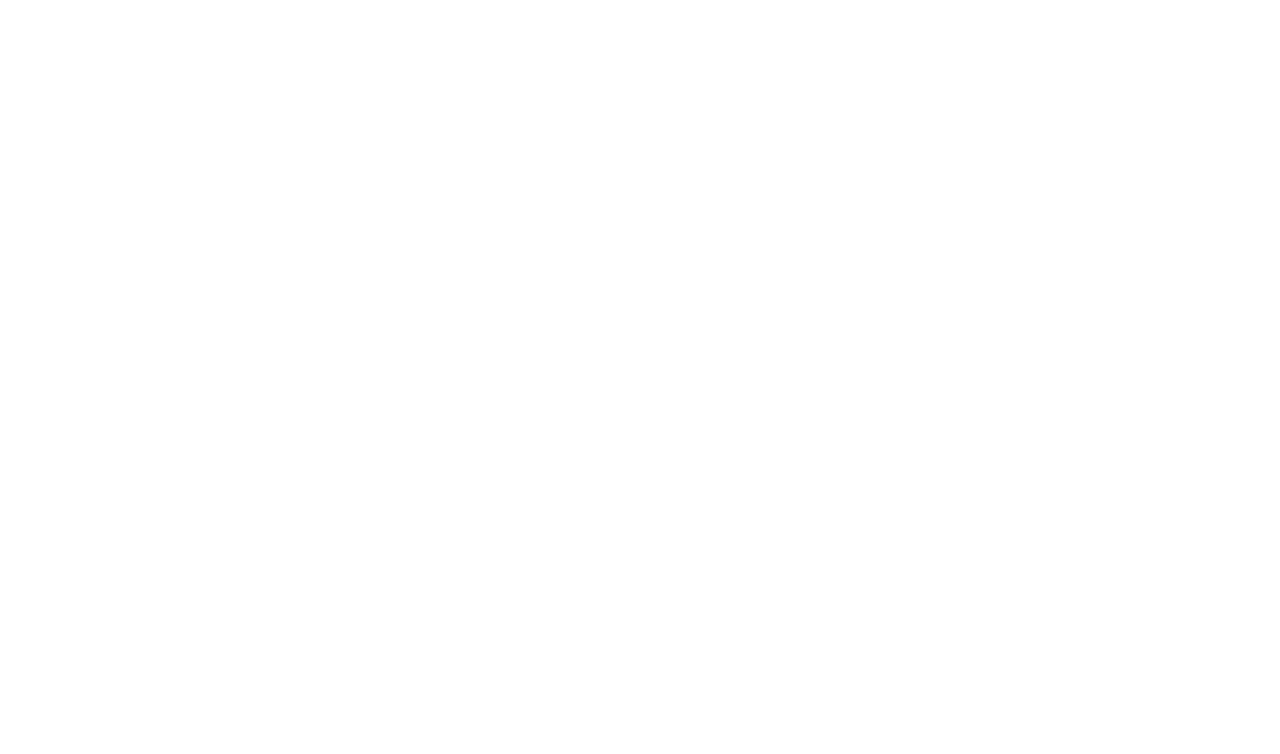
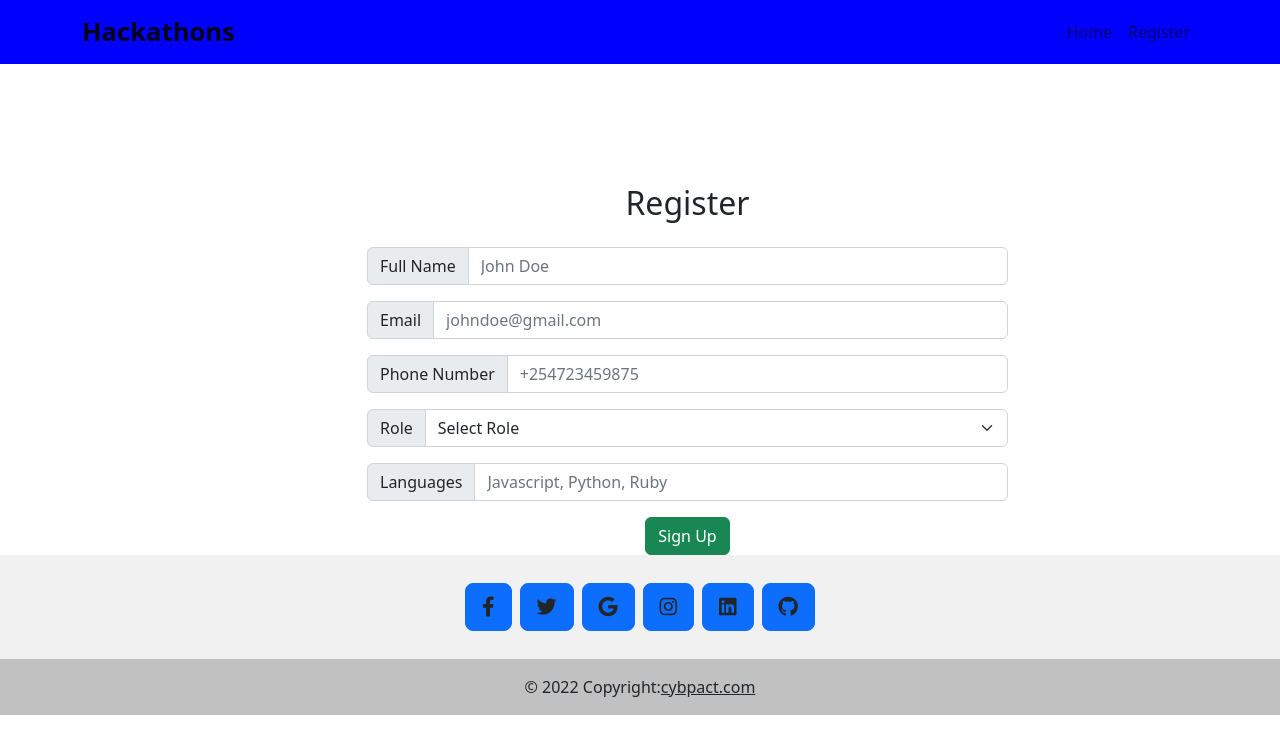
Before and after one commit to layersony/hackathon-frontend, a React (Create React App) app: page /register/user in a window 1280 px wide. Shown: the top 754 px of the page. Built offline with nearby package versions, Linux system fonts and the light colour scheme; a web font is replaced by a local one.

Commit message:
add backend live links

```diff
--- a/package.json
+++ b/package.json
@@ -2,7 +2,7 @@
   "name": "frontend_hackathon",
   "version": "0.1.0",
   "private": true,
-  "homepage": "http://layersony.github.io/hackathon-frontend",
+  "homepage": "https://hackathonbackend.cybpact.com",
   "dependencies": {
     "@fortawesome/fontawesome-svg-core": "^6.2.0",
     "@fortawesome/free-brands-svg-icons": "^6.2.0",
--- a/src/Components/CreateEvent.js
+++ b/src/Components/CreateEvent.js
@@ -22,7 +22,7 @@ function CreateEvent() {
   const { id } = useParams()
   // get hackathon data
   useEffect(() => {
-    const baseUrl = `http://localhost:9292/hackathon/${id}`
+    const baseUrl = `https://hackathonbackend.cybpact.com/hackathon/${id}`
     const fetchData = async () => {
       const data = await fetch(baseUrl)
       const json = await data.json()
@@ -36,7 +36,7 @@ function CreateEvent() {
   function handleSubmit(event) {
     event.preventDefault();
 
-    const baseUrl = `http://localhost:9292/book/event`
+    const baseUrl = `https://hackathonbackend.cybpact.com/book/event`
 
     if (formData.email.length > 0) {
       formData['hackathon_uniq_id'] = id
--- a/src/Components/CreateUser.js
+++ b/src/Components/CreateUser.js
@@ -29,7 +29,7 @@ function CreateUser(){
   // Submit form data
   function handleSubmit(event) {
     event.preventDefault();
-    const baseUrl = "http://localhost:9292/user"
+    const baseUrl = "https://hackathonbackend.cybpact.com/user"
 
     if (formData.email.length > 0) {
       const reqOption = {
--- a/src/Components/Hackathon.js
+++ b/src/Components/Hackathon.js
@@ -5,7 +5,7 @@ import './styles/componentStyles.css'
 
 
 function Hackathon(){
-  const base_url = "http://localhost:9292"
+  const base_url = "https://hackathonbackend.cybpact.com/"
 
   const [ hackathonList, setHackathonList ] = useState([]);
 
--- a/src/Components/HackathonDetail.js
+++ b/src/Components/HackathonDetail.js
@@ -13,8 +13,8 @@ function HackathonDetail() {
   const [hackathonUserObject, sethackathonUserObject] = useState([])
 
   useEffect(() => {
-    const baseUrl = `http://localhost:9292/hackathon/${id}`
-    const usersUrl = `http://localhost:9292/hackathon/${id}/users`
+    const baseUrl = `https://hackathonbackend.cybpact.com/hackathon/${id}`
+    const usersUrl = `https://hackathonbackend.cybpact.com/hackathon/${id}/users`
 
     const fetchData = async () => {
       const data = await fetch(baseUrl)
--- a/src/Components/Navbar.js
+++ b/src/Components/Navbar.js
@@ -6,12 +6,12 @@ function NavigationBar() {
   return (
     <Navbar expand="lg" variant="light" id='mainNav'>
       <Container>
-        <Navbar.Brand href="/hackathon-frontend/">Hackathon<span>s</span></Navbar.Brand>
+        <Navbar.Brand className="brand" href="/">Hackathon<span>s</span></Navbar.Brand>
         <Navbar.Toggle aria-controls="basic-navbar-nav" />
         <Navbar.Collapse id="basic-navbar-nav">
           <Nav className="ms-auto">
-            <Nav.Link href="/hackathon-frontend//">Home</Nav.Link>
-            <Nav.Link href="/hackathon-frontend/register/user">Register</Nav.Link>
+            <Nav.Link href="/">Home</Nav.Link>
+            <Nav.Link href="/register/user">Register</Nav.Link>
           </Nav>
         </Navbar.Collapse>
       </Container>
--- a/src/Components/styles/componentStyles.css
+++ b/src/Components/styles/componentStyles.css
@@ -1,4 +1,13 @@
 @import url("https://fonts.googleapis.com/css2?family=Short+Stack&display=swap");
+#mainNav {
+  background-color: blue;
+}
+
+#mainNav .brand {
+  font-weight: 700;
+  font-size: 1.6rem;
+}
+
 .headerclass {
   background-color: rgba(0, 0, 0, 0.445);
   background-image: url("https://bit.ly/3wUugCE");
--- a/src/Components/styles/componentStyles.scss
+++ b/src/Components/styles/componentStyles.scss
@@ -1,6 +1,12 @@
 @import url('https://fonts.googleapis.com/css2?family=Short+Stack&display=swap');
 
-
+#mainNav{
+  background-color: blue;
+  .brand{
+    font-weight: 700;
+    font-size: 1.6rem;
+  }
+}
 
 .headerclass{
   background-color: rgba(0, 0, 0, 0.445);
--- a/src/index.js
+++ b/src/index.js
@@ -11,7 +11,7 @@ import 'bootstrap/dist/css/bootstrap.min.css';
 const root = ReactDOM.createRoot(document.getElementById('root'));
 root.render(
   <React.StrictMode>
-    <Router basename="/hackathon-frontend">
+    <Router basename="/">
       <App />
     </Router>
   </React.StrictMode>
```
Also changed, not shown: 1 other file (tests, documents, lock files or other folders).
